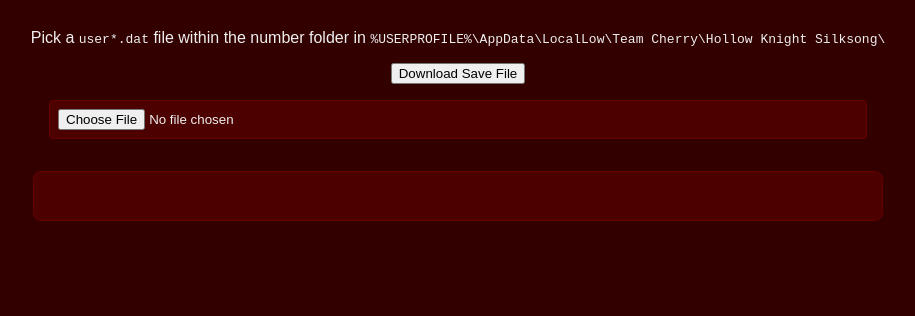
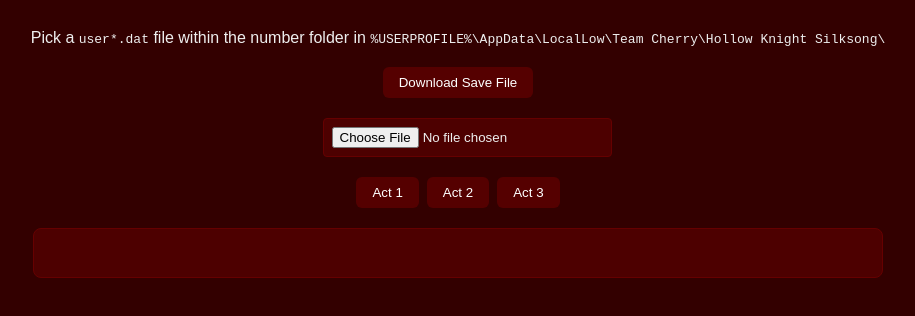
Before and after one commit to tureptor/silksong-save-analyzer, a plain HTML site: page index.html in a window 1280 px wide. Shown: the part 56-372 px from the top of the page, without its empty margins (182-1097 px from the left). Drawn offline with nearby package versions, Linux system fonts and the light colour scheme.

Commit message:
act selection and minor fixes

```diff
--- a/index.html
+++ b/index.html
@@ -9,8 +9,9 @@
 <body>
   <h1>Silksong Save Analyzer</h1>
   <p>Pick a <span class="file-path">user*.dat</span> file within the number folder in <span class="file-path">%USERPROFILE%\AppData\LocalLow\Team Cherry\Hollow Knight Silksong\</span></p>
-  <button id="fileDownload">Download Save File</button>
-  <input type="file" id="fileInput" />
+  <button id="fileDownload" class="button-style">Download Save File</button>
+  <div id="fileInput"></div>
+  <div id="button-container"></div>
   <div id="results-container"></div>
 </body>
 </html>
--- a/src/dictionary.js
+++ b/src/dictionary.js
@@ -1311,6 +1311,17 @@ export const collectables = [
 				},
 			},
 			{
+				name: "Needle Strike",
+				whichAct: 1,
+				prereqs: [],
+				location:
+					'<a href="https://mapgenie.io/hollow-knight-silksong/maps/pharloom?locationIds=478510">(map link)</a>',
+				parsingInfo: {
+					type: "flag",
+					internalId: "hasChargeSlash",
+				},
+			},
+			{
 				name: "Clawline",
 				whichAct: 2,
 				prereqs: [],
@@ -1319,17 +1330,6 @@ export const collectables = [
 				parsingInfo: {
 					type: "flag",
 					internalId: "hasHarpoonDash",
-				},
-			},
-			{
-				name: "Needle Strike",
-				whichAct: 2,
-				prereqs: [],
-				location:
-					'<a href="https://mapgenie.io/hollow-knight-silksong/maps/pharloom?locationIds=478510">(map link)</a>',
-				parsingInfo: {
-					type: "flag",
-					internalId: "hasChargeSlash",
 				},
 			},
 			{
--- a/src/main.js
+++ b/src/main.js
@@ -2,15 +2,30 @@ import { decryptSaveFile } from "./decrypter.js";
 import { renderResults } from "./render.js";
 
 // Adds button functionality that will open the steam database of gamefile saves for silksong
-document
-	.getElementById("fileDownload")
-	.addEventListener("click", () => {
-		window.open("https://store.steampowered.com/account/remotestorageapp/?appid=1030300", "_blank");
-	})
+document.getElementById("fileDownload").addEventListener("click", () => {
+	window.open(
+		"https://store.steampowered.com/account/remotestorageapp/?appid=1030300",
+		"_blank",
+	);
+});
 
-document
-	.getElementById("fileInput")
-	.addEventListener("change", handleFileUpload);
+const div = document.getElementById("fileInput");
+const input = document.createElement("input");
+input.type = "file";
+div.appendChild(input);
+input.addEventListener("change", handleFileUpload);
+
+let selectedAct;
+const buttonContainer = document.getElementById("button-container");
+for (let i = 1; i <= 3; i++) {
+	const button = document.createElement("button");
+	button.textContent = `Act ${i}`;
+	button.classList.add("button-style");
+	buttonContainer.appendChild(button);
+	button.addEventListener("click", () => {
+		selectedAct = i;
+	});
+}
 
 async function handleFileUpload(event) {
 	const file = event.target.files[0];
@@ -18,5 +33,5 @@ async function handleFileUpload(event) {
 
 	const rawSave = await file.arrayBuffer();
 	const saveJson = await decryptSaveFile(rawSave);
-	renderResults(saveJson);
+	renderResults(saveJson, selectedAct);
 }
--- a/src/render.js
+++ b/src/render.js
@@ -4,7 +4,7 @@ import { collectables, isItemUnlockedInPlayerSave } from "./dictionary.js";
  * Render the collectables tables
  * @param {Object} playerSave - player save JSON
  */
-export function renderResults(playerSave) {
+export function renderResults(playerSave, selectedAct) {
 	const container = document.getElementById("results-container"); // defined in index.html
 
 	// TODO - preprocess collectables to add on "isUnlocked" field instead of redundant usage of isItemUnlockedInPlayerSave
@@ -15,8 +15,12 @@ export function renderResults(playerSave) {
 
 	container.innerHTML = collectables
 		.map((category) => {
+			// TODO -> have live switching of act categories after the file is uploaded
+			const availableItems = category.items.filter(
+				(item) => selectedAct >= item.whichAct,
+			);
 			// compute acquired items for this category
-			const acquiredItems = category.items.filter((item) =>
+			const acquiredItems = availableItems.filter((item) =>
 				isItemUnlockedInPlayerSave(item.parsingInfo, playerSave),
 			);
 			if (category.necessity === "main") {
@@ -29,8 +33,6 @@ export function renderResults(playerSave) {
 			} else {
 				headingSuffix = `<span class=${categoryCompleted ? "completedCategory" : "partialCategory"}>[${acquiredItems.length}/${category.items.length}]</span>`;
 			}
-
-			// TODO - use category formula
 
 			return `
     <div class="category">
@@ -49,7 +51,7 @@ export function renderResults(playerSave) {
 				</tr>
 			</thead>
 			<tbody>
-				${category.items
+				${availableItems
 					.map(
 						(item) => `
 				<tr>
@@ -66,7 +68,7 @@ export function renderResults(playerSave) {
 			</table>
 		</details>
     </div>
-	<br\>
+	<br>
     `;
 		})
 		.join("");
--- a/styles.css
+++ b/styles.css
@@ -104,3 +104,17 @@ tr:nth-child(odd) {
 .partialCategory {
 	color: red;
 }
+
+/* The buttons for the respective acts */
+.button-style {
+	padding: 0.5rem 1rem;
+	background-color: #550000;
+	color: white;
+	border: none;
+	border-radius: 6px;
+	cursor: pointer;
+	margin: 0.25rem;
+}
+.button-style:hover {
+	background-color: #990000;
+}
```
